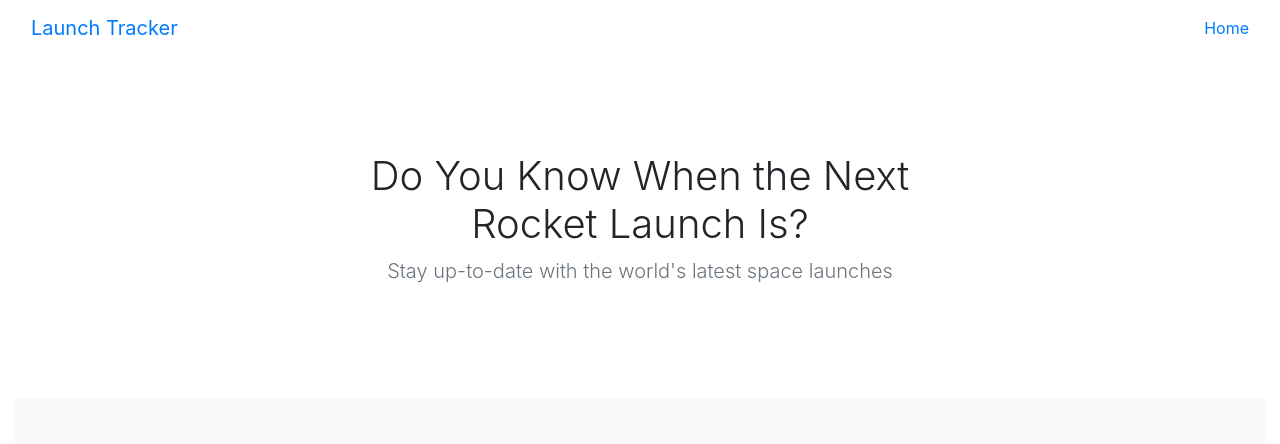
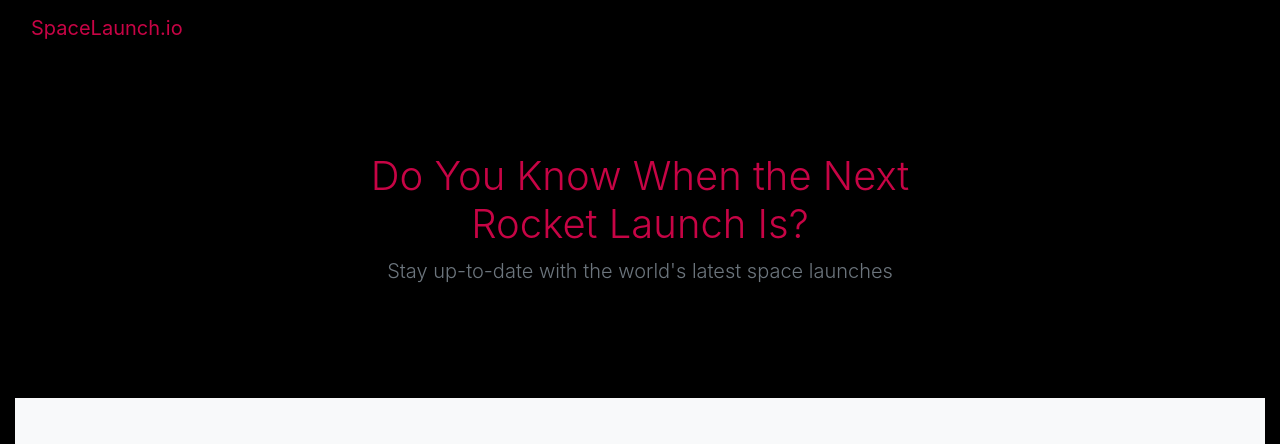
Before and after one commit to KyleWorley/ThropThropGrummie, a Flask app: page / in a window 1280 px wide. Shown: the top 444 px of the page. Run offline with Flask 2, Linux system fonts and the light colour scheme; data comes from the database, SQL or seed files in the repository; some libraries are stand-ins or nearby versions.

Commit message:
ui improvements

```diff
--- a/css/album.css
+++ b/static/album.css
@@ -6,13 +6,17 @@
   padding-top: var(--jumbotron-padding-y);
   padding-bottom: var(--jumbotron-padding-y);
   margin-bottom: 0;
-  background-color: #fff;
+  background-color: #000000;
 }
 @media (min-width: 768px) {
   .jumbotron {
     padding-top: calc(var(--jumbotron-padding-y) * 2);
     padding-bottom: calc(var(--jumbotron-padding-y) * 2);
+    background-color: #000000;
   }
+}
+.jumbotron-fluid {
+    background-color: #000000;
 }
 
 .jumbotron p:last-child {
@@ -35,3 +39,7 @@ footer {
 footer p {
   margin-bottom: .25rem;
 }
+
+.container-fluid {
+    background-color: #000000;
+}
--- /dev/null
+++ b/static/launch.css
@@ -0,0 +1,3 @@
+.container-fluid {
+    background-color:#000000;
+}
--- a/templates/home.html
+++ b/templates/home.html
@@ -12,23 +12,23 @@
     <title>Space Apps Challenge 2018 HSV</title>
 
     <!-- Custom styles for this template -->
-    <link href="./css/album.css" rel="stylesheet">
+    <link href={{url_for('static', filename="album.css")}} rel="stylesheet">
   </head>
 
   <body>
 
     <main role="main">
 
-      <section class="jumbotron text-center">
+      <section class="jumbotron jumbotron-fluid text-center">
         <div class="container">
-          <h1 class="jumbotron-heading">Do You Know When the Next Rocket Launch Is?</h1>
+          <h1 class="jumbotron-heading" style="color:#C70445">Do You Know When the Next Rocket Launch Is?</h1>
           <p class="lead text-muted">Stay up-to-date with the world's latest space launches</p> <p>
           </p>
         </div>
       </section>
 
-      <div class="album py-5 bg-light">
-        <div class="container">
+      <div class="album py-5 bg-light" style="background-color:#000000">
+          <div class="container">
             <div class="row">
         {% for launch in launches %}
             <div class="col-md-4">
--- a/templates/includes/_navbar.html
+++ b/templates/includes/_navbar.html
@@ -1,10 +1,7 @@
-<nav class="navbar navbar-default">
+<nav class="navbar navbar-default" style="background-color:#000000">
   <div class="container-fluid">
     <div class="navbar-header">
-      <a class="navbar-brand" href="#">Launch Tracker</a>
+      <a class="navbar-brand" style="color:#C70445" href="/">SpaceLaunch.io</a>
     </div>
-    <ul class="nav navbar-nav">
-      <li><a href="/">Home</a></li>
-    </ul>
   </div>
 </nav>
```
Also changed, not shown: templates/launch.html (+12 -39 lines).
